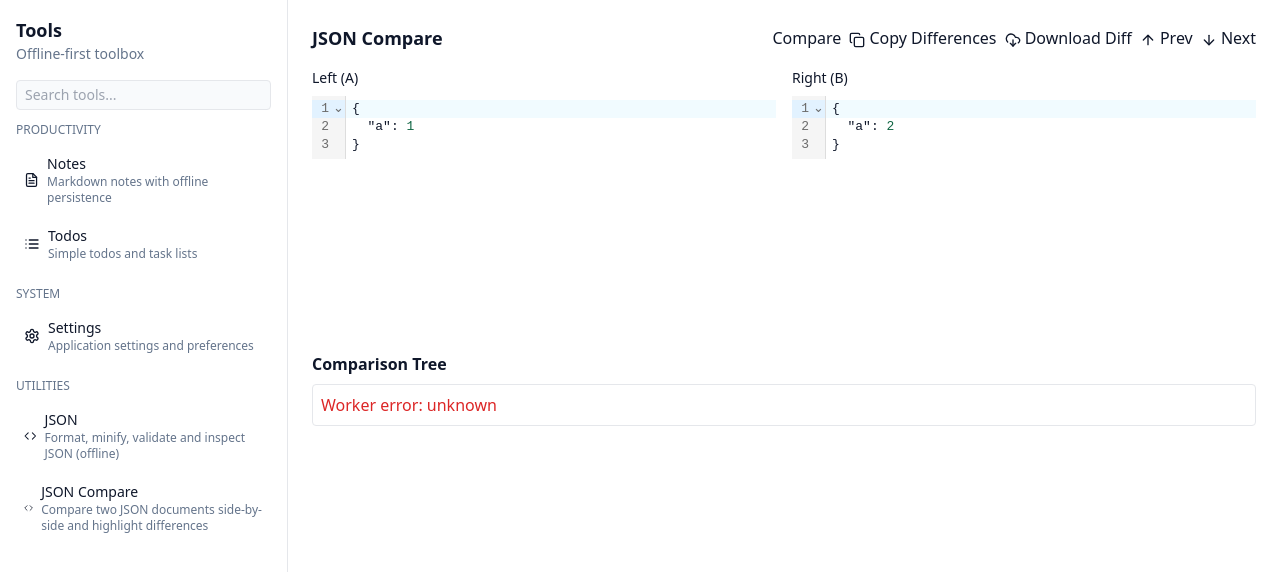
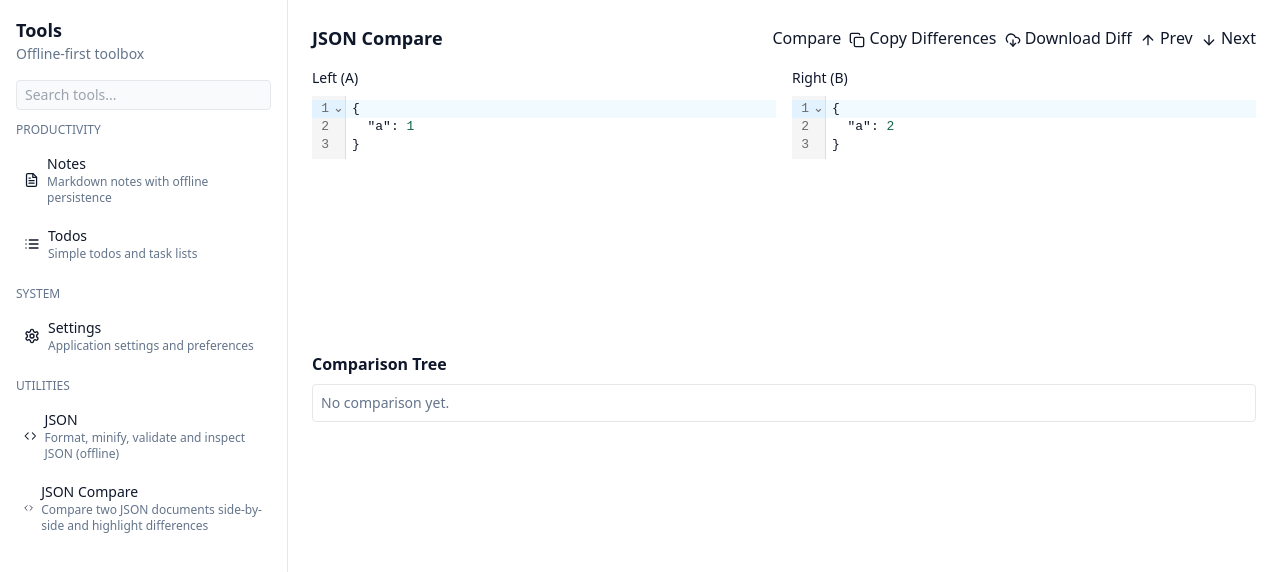
Before and after one commit to guchen-lang/sharers, a React (Vite) app: page /json-compare in a window 1280 px wide. Shown: the top 572 px of the page. Built offline with nearby package versions, Linux system fonts and the light colour scheme.

Commit message:
chore(json-compare): downgrade to main-thread compare when worker unavailable (temporary fallback)

```diff
--- a/src/features/json-compare/JsonComparePage.tsx
+++ b/src/features/json-compare/JsonComparePage.tsx
@@ -5,8 +5,7 @@ import JsonCompareTree from './JsonCompareTree';
 import { useLocalStorage } from '../../shared/hooks/useLocalStorage';
 import { DownloadCloud, Copy, ArrowDown, ArrowUp } from 'lucide-react';
 import type { CompareResponse } from './compare.worker';
-
-const WORKER_PATH = new URL('./compare.worker.ts?worker&inline', import.meta.url);
+import { buildDiffTree } from './diffUtils';
 
 export default function JsonComparePage() {
   const [left, setLeft] = useLocalStorage('devbox.json.compare.left', '{\n  "a": 1\n}');
@@ -14,7 +13,6 @@ export default function JsonComparePage() {
   const [diff, setDiff] = useState<any>(null);
   const [error, setError] = useState<string | null>(null);
   const [loading, setLoading] = useState(false);
-  const workerRef = useRef<Worker | null>(null);
   const editorLeftRef = useRef<CodeEditorHandle | null>(null);
   const editorRightRef = useRef<CodeEditorHandle | null>(null);
   const idRef = useRef(0);
@@ -22,113 +20,6 @@ export default function JsonComparePage() {
   const [leftHighlights, setLeftHighlights] = useState<{ from: number; to: number }[]>([]);
   const [rightHighlights, setRightHighlights] = useState<{ from: number; to: number }[]>([]);
   const [currentIndex, setCurrentIndex] = useState(0);
-
-  useEffect(() => {
-    try {
-      console.debug('[json-compare] creating worker:', WORKER_PATH.href);
-      const w = new Worker(WORKER_PATH, { type: 'module' });
-      workerRef.current = w;
-
-      w.onmessage = (ev: MessageEvent<CompareResponse>) => {
-        setLoading(false);
-        const res = ev.data;
-        console.debug('[json-compare] worker onmessage', res);
-        if (!res) return;
-        if (res.success) {
-          setError(null);
-          setDiff(res.diff);
-          // collect highlights for both editors
-          const lh: { from: number; to: number }[] = [];
-          const rh: { from: number; to: number }[] = [];
-          collectHighlights(res.diff, left, right, lh, rh);
-          setLeftHighlights(lh);
-          setRightHighlights(rh);
-          setCurrentIndex(0);
-          // apply highlights
-          if (editorLeftRef.current) editorLeftRef.current.setHighlights(lh);
-          if (editorRightRef.current) editorRightRef.current.setHighlights(rh);
-        } else {
-          setDiff(null);
-          setError(res.error || 'Parse error');
-          setLeftHighlights([]);
-          setRightHighlights([]);
-          if (editorLeftRef.current) editorLeftRef.current.clearHighlights();
-          if (editorRightRef.current) editorRightRef.current.clearHighlights();
-        }
-      };
-
-      w.onerror = (ev) => {
-        console.error('[json-compare] worker error', ev);
-        setLoading(false);
-        setError('Worker error: ' + (ev?.message ?? 'unknown'));
-      };
-
-    } catch (err: any) {
-      console.error('[json-compare] failed to create worker', err);
-      setError('Failed to create worker: ' + (err?.message ?? String(err)));
-      setLoading(false);
-    }
-
-    return () => {
-      if (workerRef.current) {
-        workerRef.current.terminate();
-        workerRef.current = null;
-      }
-    };
-    // eslint-disable-next-line react-hooks/exhaustive-deps
-  }, []);
-
-  const compare = () => {
-    const w = workerRef.current;
-    if (!w) {
-      console.warn('[json-compare] compare called but worker is not available');
-      setError('Worker not available');
-      return;
-    }
-    setLoading(true);
-    const id = String(++idRef.current);
-    try {
-      console.debug('[json-compare] posting compare request', { id, leftLen: left.length, rightLen: right.length });
-      w.postMessage({ id, leftText: left, rightText: right });
-    } catch (err: any) {
-      console.error('[json-compare] failed to post message to worker', err);
-      setLoading(false);
-      setError('Failed to start compare: ' + (err?.message ?? String(err)));
-    }
-  };
-
-  const copyDifferences = async () => {
-    if (!diff) return;
-    const changes: any[] = [];
-    function walk(node: any, path: string[]) {
-      if (!node) return;
-      if (node.status !== 'equal') {
-        changes.push({ path: path.join('.'), status: node.status, left: node.left, right: node.right });
-      }
-      if (node.children) {
-        for (const c of node.children) walk(c, [...path, String(c.key)]);
-      }
-    }
-    walk(diff, []);
-    try {
-      await navigator.clipboard.writeText(JSON.stringify(changes, null, 2));
-    } catch (e) {
-      // ignore
-    }
-  };
-
-  const downloadDiff = () => {
-    if (!diff) return;
-    const blob = new Blob([JSON.stringify(diff, null, 2)], { type: 'application/json' });
-    const url = URL.createObjectURL(blob);
-    const a = document.createElement('a');
-    a.href = url;
-    a.download = 'diff.json';
-    document.body.appendChild(a);
-    a.click();
-    a.remove();
-    URL.revokeObjectURL(url);
-  };
 
   function collectHighlights(node: any, leftText: string, rightText: string, lh: any[], rh: any[]) {
     if (!node) return;
@@ -191,6 +82,70 @@ export default function JsonComparePage() {
     return { line: lines.length, col: lines[lines.length - 1].length + 1 };
   }
 
+  const compare = () => {
+    setLoading(true);
+    const id = String(++idRef.current);
+    try {
+      const leftObj = JSON.parse(left);
+      const rightObj = JSON.parse(right);
+      const diffRes = buildDiffTree(leftObj, rightObj);
+      setDiff(diffRes);
+      // collect highlights for both editors
+      const lh: { from: number; to: number }[] = [];
+      const rh: { from: number; to: number }[] = [];
+      collectHighlights(diffRes, left, right, lh, rh);
+      setLeftHighlights(lh);
+      setRightHighlights(rh);
+      setCurrentIndex(0);
+      if (editorLeftRef.current) editorLeftRef.current.setHighlights(lh);
+      if (editorRightRef.current) editorRightRef.current.setHighlights(rh);
+      setError(null);
+    } catch (err: any) {
+      const msg = err && err.message ? String(err.message) : 'Invalid JSON';
+      setDiff(null);
+      setError(msg);
+      setLeftHighlights([]);
+      setRightHighlights([]);
+      if (editorLeftRef.current) editorLeftRef.current.clearHighlights();
+      if (editorRightRef.current) editorRightRef.current.clearHighlights();
+    } finally {
+      setLoading(false);
+    }
+  };
+
+  const copyDifferences = async () => {
+    if (!diff) return;
+    const changes: any[] = [];
+    function walk(node: any, path: string[]) {
+      if (!node) return;
+      if (node.status !== 'equal') {
+        changes.push({ path: path.join('.'), status: node.status, left: node.left, right: node.right });
+      }
+      if (node.children) {
+        for (const c of node.children) walk(c, [...path, String(c.key)]);
+      }
+    }
+    walk(diff, []);
+    try {
+      await navigator.clipboard.writeText(JSON.stringify(changes, null, 2));
+    } catch (e) {
+      // ignore
+    }
+  };
+
+  const downloadDiff = () => {
+    if (!diff) return;
+    const blob = new Blob([JSON.stringify(diff, null, 2)], { type: 'application/json' });
+    const url = URL.createObjectURL(blob);
+    const a = document.createElement('a');
+    a.href = url;
+    a.download = 'diff.json';
+    document.body.appendChild(a);
+    a.click();
+    a.remove();
+    URL.revokeObjectURL(url);
+  };
+
   return (
     <div className="space-y-4">
       <div className="flex items-center justify-between">
```
